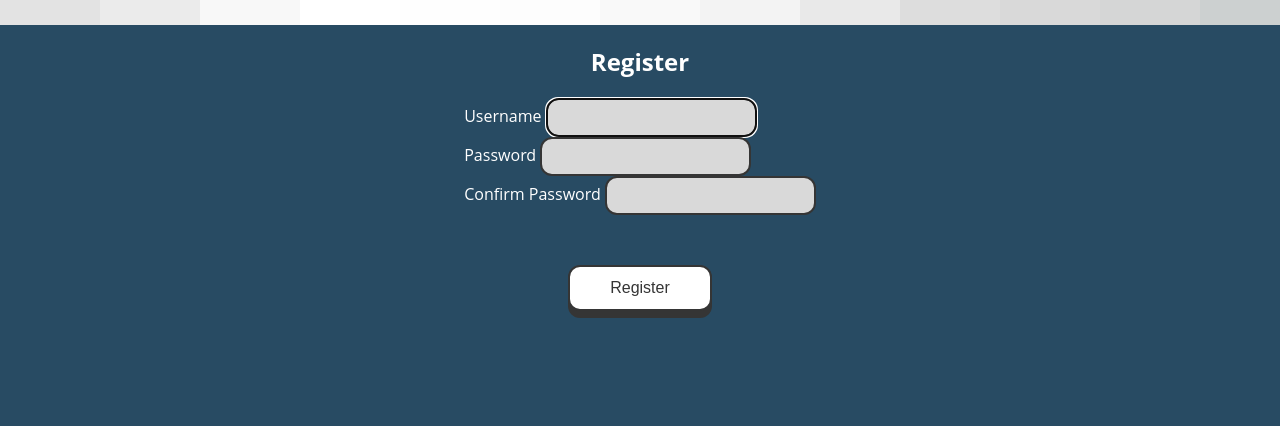
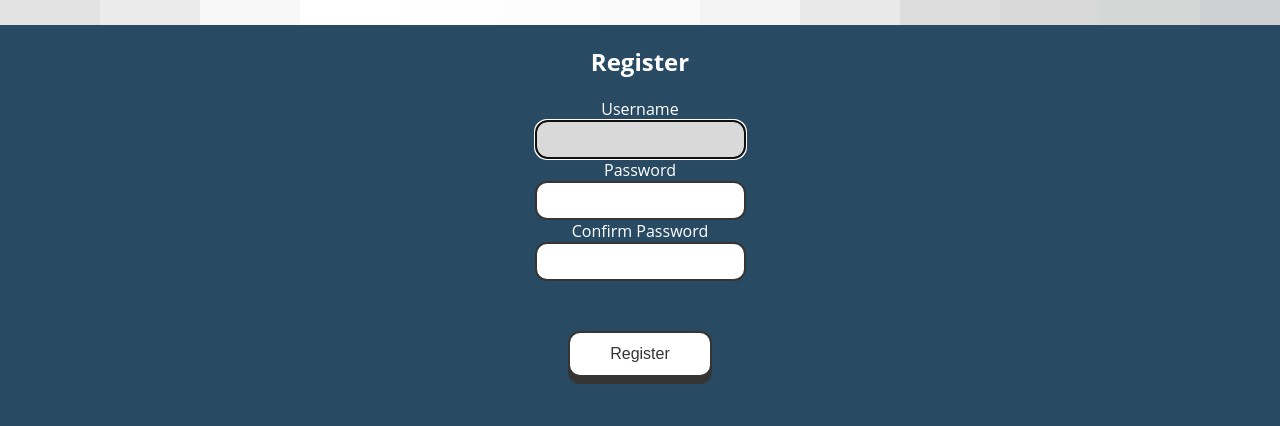
Before and after one commit to MarkCZJ/CSC2720-Group-Project, a Django app: page /movies/register in a window 1280 px wide. Shown: the part 228-654 px from the top of the page. Run offline with Django 3.2, Linux system fonts and the light colour scheme.

Commit message:
Register Formatting Changed, other small changes
-fix typo
-added focus style for password

```diff
--- a/MovieRatings/movies/templates/movies/mylist.html
+++ b/MovieRatings/movies/templates/movies/mylist.html
@@ -42,7 +42,7 @@
             border-radius: 12px;
             padding: 10px 15px;
         }
-        input[type=text]:focus, input[type=password]{
+        input[type=text]:focus, input[type=password]:focus{
             background-color: #D9D9D9;
         }
 
@@ -165,7 +165,7 @@
             background-color:rgba(255, 42, 0, 0.76);
             border: 2px solid #353535;
         }
-        /*********************** ANIAMTION ***********************/
+        /*********************** ANIMATION ***********************/
         /* small single box */
         @keyframes test{
             0% {background-color:#FFFFFF; left: -100px;}
--- a/MovieRatings/movies/templates/movies/register.html
+++ b/MovieRatings/movies/templates/movies/register.html
@@ -42,7 +42,7 @@
             border-radius: 12px;
             padding: 10px 15px;
         }
-        input[type=text]:focus, input[type=password]{
+        input[type=text]:focus, input[type=password]:focus{
             background-color: #D9D9D9;
         }
 
@@ -166,15 +166,17 @@
             border: 2px solid #353535;
         }
         /*********************** LOGIN/REGISTER PAGE ***********************/
-        .loginBoxContainer{
-            display: flex;
-            justify-content: space-around;
+        label{
             text-align: left;
         }
         .clear{
-            clear:both;
+            clear: both;
         }
-        /*********************** ANIAMTION ***********************/
+        .boxContainer{
+            width:500px;
+            margin: auto;
+        }
+        /*********************** ANIMATION ***********************/
         /* small single box */
         @keyframes test{
             0% {background-color:#FFFFFF; left: -100px;}
@@ -314,29 +316,30 @@
     <section>
         <h2>Register</h2>
     </section>
-    <section class="loginBoxContainer">
-    <div class="loginBoxContainer">
+    <section>
         {% block content %}
 
   <form method="post">
+      <div class="boxContainer">
     {% csrf_token %}
-    <div class="clear">
              <label for="username">Username</label>
-{#        <input class="floatRight" id="username" type="text" placeholder="Username">#}
+             <div class="clear">
+{#        <input id="username" type="text" placeholder="Username">#}
     {{ form.username }}
     </div>
-    <div class="clear">
         <label for="password">Password</label>
-{#        <input class="floatRight" id="password" type="text" placeholder="Password">#}
+        <div class="clear">
+{#        <input id="password" type="text" placeholder="Password">#}
     {{ form.password1 }}
     </div>
+    <label class="textalignLeft" for="confirm">Confirm Password</label>
     <div class="clear">
-    <label for="confirm">Confirm Password</label>
       {{ form.password2 }}
+      </div>
         <div class="centeredbutton">
             <button class ="submitButton" type="submit">Register</button> </div>
-    </div>
-    </div>
+            </div>
+        </div>
   </form>
 {% endblock %}
     </section>
--- a/MovieRatings/movies/templates/movies/search.html
+++ b/MovieRatings/movies/templates/movies/search.html
@@ -42,7 +42,7 @@
             border-radius: 12px;
             padding: 10px 15px;
         }
-        input[type=text]:focus, input[type=password]{
+        input[type=text]:focus, input[type=password]:focus{
             background-color: #D9D9D9;
         }
 
@@ -165,7 +165,7 @@
             background-color:rgba(255, 42, 0, 0.76);
             border: 2px solid #353535;
         }
-        /*********************** ANIAMTION ***********************/
+        /*********************** ANIMATION ***********************/
         /* small single box */
         @keyframes test{
             0% {background-color:#FFFFFF; left: -100px;}
--- a/MovieRatings/templates/registration/login.html
+++ b/MovieRatings/templates/registration/login.html
@@ -46,7 +46,7 @@ input[type=text], input[type=password]{
     border-radius: 12px;
     padding: 10px 15px;
 }
-input[type=text]:focus, input[type=password]{
+input[type=text]:focus, input[type=password]:focus{
     background-color: #D9D9D9;
 }
 
```
Also changed, not shown: MovieRatings/movies/templates/movies/index.html (+1 -17 lines).
